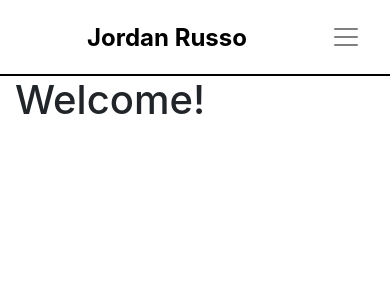
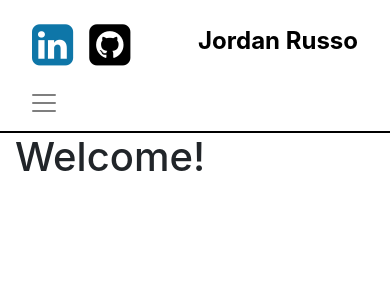
Before and after one commit to jrusso0818/my-personal-site, a Django app: page / in a window 390 px wide. Shown: the top 300 px of the page. Run offline with Django 3.2, Linux system fonts and the light colour scheme; some libraries are stand-ins or nearby versions.

Commit message:
Specialized navbar layout for different screen sizes.

```diff
--- a/homepage/templates/homepage/base.html
+++ b/homepage/templates/homepage/base.html
@@ -12,17 +12,20 @@
     <body>
 
         <nav class="navbar navbar-expand-md sticky-top" style="background:white">
-
-
-          <a class="navbar-brand mx-auto pl-5 pr-5 pt-3" href="{% url 'homepage' %}">
+          <!-- Brand name for screen size medium and up -->
+          <a class="navbar-brand mx-auto px-5 pt-3 d-none d-md-block" href="{% url 'homepage' %}">
+              <h4><strong>Jordan Russo</strong></h4>
+          </a>
+          <!-- Brand name for screen size smaller than medium -->
+          <a class="navbar-brand order-1 d-md-none" href="{% url 'homepage' %}">
               <h4><strong>Jordan Russo</strong></h4>
           </a>
 
-          <button class="navbar-toggler navbar-light" type="button" data-toggle="collapse" data-target="#navbarSupportedContent" aria-controls="navbarSupportedContent" aria-expanded="false" aria-label="Toggle navigation">
+          <button class="navbar-toggler navbar-light order-1" type="button" data-toggle="collapse" data-target="#navbarSupportedContent" aria-controls="navbarSupportedContent" aria-expanded="false" aria-label="Toggle navigation">
                 <span class="navbar-toggler-icon"></span>
           </button>
 
-
+          <!-- nav-item links. No change for different screen sizes. -->
           <div class="navbar-collapse collapse w-100 order-1 dual-collapse2" id="navbarSupportedContent">
                 <ul class="navbar-nav ml-auto">
                     <li class="nav-item px-3">
@@ -37,7 +40,8 @@
                 </ul>
             </div>
 
-            <div class="navbar-collapse collapse w-100 order-2 dual-collapse2" id="navbarSupportedContent">
+            <!-- Icons for screen size medium and up -->
+            <div class="navbar-collapse collapse w-100 order-2 dual-collapse2 d-none d-md-block" id="navbarSupportedContent">
                 <ul class="navbar-nav d-flex flex-row ml-auto mr-5">
                     <li class="nav-item px-3">
                         <a class="nav-link" href="#">
@@ -51,8 +55,22 @@
                     </li>
                 </ul>
             </div>
+            <!-- Icons for screen size smaller than medium screen size -->
+            <div class="navbar-brand order-0">
+                <ul class="navbar-nav d-flex flex-row d-md-none">
+                    <li class="nav-item pl-3">
+                        <a class="nav-link" href="#">
+                            <i class="fa fa-linkedin-square"></i>
+                        </a>
+                    </li>
+                    <li class="nav-item pl-3">
+                        <a class="nav-link" href="https://github.com/jrusso0818">
+                            <i class="fa fa-github-square"></i>
+                        </a>
+                    </li>
+                </ul>
+            </div>
         </nav>
-
         <div class="block-content">
             {% block page_content %}
             {% endblock %}
```
